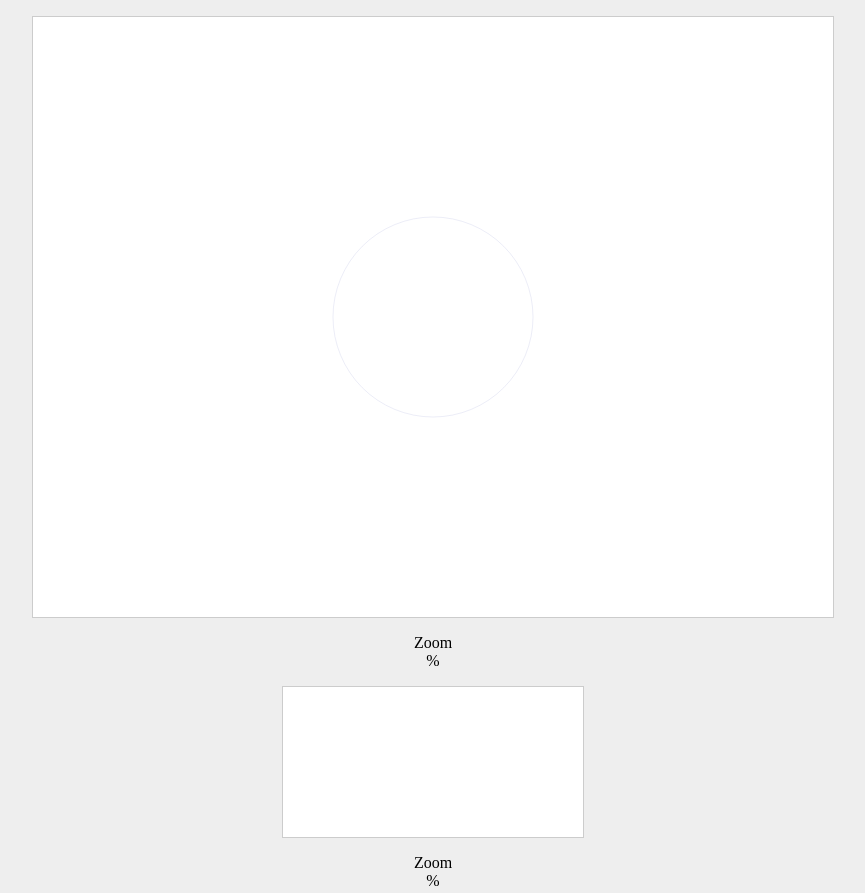
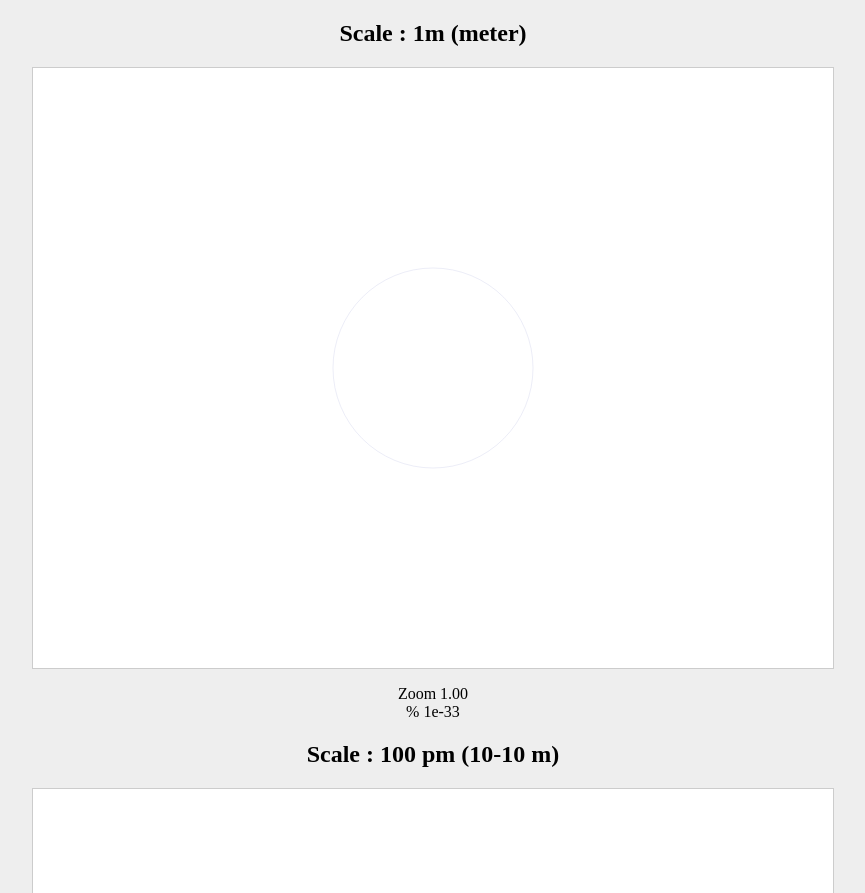
Before and after one commit to PierreMartin/Quantum-scale-zooming, a plain HTML site: page index.html in a window 1280 px wide. Shown: the top 893 px of the page, without its empty margins (207-1072 px from the left). Drawn offline with Linux system fonts and the light colour scheme.

Commit message:
Refacto for multiple canvas + display legends

```diff
--- a/index.html
+++ b/index.html
@@ -10,15 +10,27 @@
 </head>
 <body>
     <div>
-        <canvas id="canvas"></canvas>
+        <h2>Scale : 1m (meter)</h2>
+        <canvas id="canvas1"></canvas>
+        <div><span id="descib"></span></div>
         <div>Zoom <span id="legend"></span></div>
         <div>% <span id="percent"></span></div>
     </div>
 
     <div>
+        <h2>Scale : 100 pm (10-10 m)</h2>
         <canvas id="canvas2"></canvas>
+        <div><span id="descib2"></span></div>
         <div>Zoom <span id="legend2"></span></div>
-        <div>% <span id="legendPercent2"></span></div>
+        <div>% <span id="percent2"></span></div>
+    </div>
+
+    <div>
+        <h2>Scale : 1 fm</h2>
+        <canvas id="canvas3"></canvas>
+        <div><span id="descib3"></span></div>
+        <div>Zoom <span id="legend3"></span></div>
+        <div>% <span id="percent3"></span></div>
     </div>
 
     <script src="js/main.js" type="text/javascript" charset="utf-8"></script>
--- a/js/main.js
+++ b/js/main.js
@@ -1,79 +1,87 @@
-const canvas = document.getElementById('canvas');
+const canvas1 = document.getElementById('canvas1');
 const canvas2 = document.getElementById('canvas2');
-const legend = document.getElementById('legend');
-const percent = document.getElementById('percent');
-const legend2 = document.getElementById('legend2');
-const percent2 = document.getElementById('percent2');
+const canvas3 = document.getElementById('canvas3');
+const descib = [document.getElementById('descib'), document.getElementById('descib2'), document.getElementById('descib3')];
+const legend = [document.getElementById('legend'), document.getElementById('legend2'), document.getElementById('legend3')];
+const percent = [document.getElementById('percent'), document.getElementById('percent2'), document.getElementById('percent3')];
 
-const initScales = [ // -2 from initSizes
-	1e-33,
-	1e-21
-];
-const initSizes = [ // TODO mettre arr d'object
-	1e+35, // 1m
-	1e+34, // 10cm
-	1e+25, // atom
-	1e+23, // end
-];
-
-let ctx;
+let ctx = [];
+let zooming = [1, 1e+10, 1e+17]; // TODO calculer ca
+let limit = [1e+12, 1e+24, 1e+36]; // TODO calculer ca
 
 const canvasArr = [
 	{
-		element: canvas,
+		element: canvas1,
 		initScale: 1e-33,
 		initSizes: [
-			1e+35, // 1m
-			1e+34, // 10cm
-			1e+25, // atom
-			1e+23, // end
+			{ unit: 1e+35, title: 'Ø: 1 meter' },
+			{ unit: 1e+34, title: 'Ø: 10 cm' },
+			{ unit: 1e+32, title: 'Ø: 1mm' },
+			{ unit: 1e+29, title: 'Ø: 0.000mm' },
+			{ unit: 1e+25, title: 'Ø: atom' },
+			{ unit: 1e+23, title: 'Ø: sub atom' }
 		]
 	},
 	{
 		element: canvas2,
 		initScale: 1e-21,
 		initSizes: [
-			1e+35, // 1m
-			1e+34, // 10cm
-			1e+25, // atom
-			1e+23, // end
+			{ unit: 1e+23, title: 'Ø: atom' },
+			{ unit: 1e+21, title: 'Ø: sub atom' },
+			{ unit: 1e+15, title: 'Ø: sub atom' },
+			{ unit: 1e+11, title: 'Ø: sub atom' }
+		]
+	},
+	{
+		element: canvas3,
+		initScale: 1e-9,
+		initSizes: [
+			{ unit: 1e+11, title: 'Ø: sub atom' },
+			{ unit: 1e+9, title: 'Ø: sub atom' },
+			{ unit: 100000, title: 'Ø: sub atom' },
+			{ unit: 1000, title: 'Ø: sub atom' },
+			{ unit: 1, title: 'Ø: Plank lengh' }
 		]
 	}
 ];
 
-let zooming = 1;
-canvas.width = 800;
-canvas.height = 600;
-const lastX = canvas.width / 2;
-const lastY = canvas.height / 2;
+for (let i = 0; i < canvasArr.length; i++) {
+	canvasArr[i].element.width = 800;
+	canvasArr[i].element.height = 600;
+}
+
+const lastX = 800 / 2;
+const lastY = 600 / 2;
 
 window.onload = () => {
-	/*
 	for (let i = 0; i < canvasArr.length; i++) {
-		init(canvasArr[i]);
-		draw(canvasArr[i]);
+		initCanvas(canvasArr[i], i);
+		draw(canvasArr[i], i);
+		displayLegends(canvasArr[i], i);
 
-		canvasArr[i].element.addEventListener('DOMMouseScroll', handleScroll, false);
-		canvasArr[i].element.addEventListener('mousewheel', handleScroll, false);
+		canvasArr[i].element.addEventListener('DOMMouseScroll', (evt) => {
+			const delta = evt.wheelDelta ? evt.wheelDelta / 40 : evt.detail ? -evt.detail : 0;
+			if (delta) zoom(delta, canvasArr[i], i);
+			return evt.preventDefault() && false;
+		}, false);
+
+		canvasArr[i].element.addEventListener('mousewheel', (evt) => {
+			const delta = evt.wheelDelta ? evt.wheelDelta / 40 : evt.detail ? -evt.detail : 0;
+			if (delta) zoom(delta, canvasArr[i], i);
+			return evt.preventDefault() && false;
+		}, false);
 	}
-	*/
-
-	init();
-	draw();
-
-	canvas.addEventListener('DOMMouseScroll', handleScroll, false);
-	canvas.addEventListener('mousewheel', handleScroll, false);
 };
 
-const init = () => {
-	ctx = canvas.getContext('2d');
-	trackTransforms(ctx);
+const initCanvas = (canvas, index) => {
+	ctx[index] = canvas.element.getContext('2d');
+	trackTransforms(ctx[index]);
 
 	// Scale:
-	const pt = ctx.transformedPoint(lastX, lastY);
-	ctx.translate(pt.x, pt.y);
-	ctx.scale(initScales[0], initScales[0]);
-	ctx.translate(-pt.x, -pt.y);
+	const pt = ctx[index].transformedPoint(lastX, lastY);
+	ctx[index].translate(pt.x, pt.y);
+	ctx[index].scale(canvas.initScale, canvas.initScale);
+	ctx[index].translate(-pt.x, -pt.y);
 };
 
 const trackTransforms = (ctx) => {
@@ -114,68 +122,72 @@ const trackTransforms = (ctx) => {
 	}
 };
 
-const draw = () => {
+const draw = (canvas, index) => {
 	// Clear the entire canvas
-	const p1 = ctx.transformedPoint(0, 0);
-	const p2 = ctx.transformedPoint(canvas.width, canvas.height);
-	ctx.clearRect(p1.x, p1.y, p2.x - p1.x, p2.y - p1.y);
-	ctx.save();
+	const p1 = ctx[index].transformedPoint(0, 0);
+	const p2 = ctx[index].transformedPoint(canvas.element.width, canvas.element.height);
+	ctx[index].clearRect(p1.x, p1.y, p2.x - p1.x, p2.y - p1.y);
+	ctx[index].save();
 
 	/*
-	ctx.beginPath();
-	ctx.lineWidth = 0.1;
-	ctx.moveTo(400,350);
-	ctx.lineTo(400,300);
-	ctx.stroke();
-	ctx.save();
+	ctx[index].beginPath();
+	ctx[index].lineWidth = 0.1;
+	ctx[index].moveTo(400,350);
+	ctx[index].lineTo(400,300);
+	ctx[index].stroke();
+	ctx[index].save();
 
-	ctx.beginPath();
-	ctx.translate(400, 300);
-	ctx.lineWidth = 0.001;
+	ctx[index].beginPath();
+	ctx[index].translate(400, 300);
+	ctx[index].lineWidth = 0.001;
 	for (let i = 0; i < 360; i++) {
-			ctx.rotate(i * Math.PI / 180);
-			ctx.moveTo(1, 0);
-			ctx.lineTo(0.1, 0);
-			ctx.rotate(-1 * i * Math.PI / 180);
+			ctx[index].rotate(i * Math.PI / 180);
+			ctx[index].moveTo(1, 0);
+			ctx[index].lineTo(0.1, 0);
+			ctx[index].rotate(-1 * i * Math.PI / 180);
 	}
 
-	ctx.stroke();
-	ctx.restore();
+	ctx[index].stroke();
+	ctx[index].restore();
 	*/
 
-	for (let i = 0; i < initSizes.length; i++) {
-		// ctx.font = '3000000px Arial';
-		// ctx.fillText('Hello world', 400, 299);
+	for (let i = 0; i < canvas.initSizes.length; i++) {
+		// ctx[index].font = '3000000px Arial';
+		// ctx[index].fillText('Hello world', 400, 299);
 
-		ctx.beginPath();
-		ctx.strokeStyle = '#3540aa';
-		ctx.lineWidth = initSizes[i] / 1000;
-		ctx.arc(400, 300, initSizes[i], 0, Math.PI * 2);
-		ctx.stroke();
+		ctx[index].beginPath();
+		ctx[index].strokeStyle = '#3540aa';
+		ctx[index].lineWidth = canvas.initSizes[i].unit / 1000;
+		ctx[index].arc(400, 300, canvas.initSizes[i].unit, 0, Math.PI * 2);
+		ctx[index].stroke();
 	}
 };
 
-const zoom = (clicks) => {
+displayLegends = (canvas, index) => {
+	for (let i = 0; i < canvas.initSizes.length; i++) {
+		if (1e+35 / canvas.initSizes[i].unit < zooming[index]) {
+			descib[index].innerText = canvas.initSizes[i].title;
+		}
+	}
+
+	legend[index].innerText = zooming[index].toFixed(2).toString().replace(/\B(?=(\d{3})+(?!\d))/g, ' ');
+	percent[index].innerText = (zooming[index] / canvas.initSizes[0].unit) * 100;
+};
+
+const zoom = (clicks, canvas, index) => {
 	const scaleFactor = 1.05;
-	const pt = ctx.transformedPoint(lastX, lastY);
+	const pt = ctx[index].transformedPoint(lastX, lastY);
 	const factor = Math.pow(scaleFactor, clicks);
 
-	ctx.translate(pt.x, pt.y);
-	ctx.scale(factor, factor);
-	ctx.translate(-pt.x, -pt.y);
+	ctx[index].translate(pt.x, pt.y);
+	ctx[index].scale(factor, factor);
+	ctx[index].translate(-pt.x, -pt.y);
 
-	zooming *= factor;
+	zooming[index] *= factor;
 
 	// Stop:
-	if (zooming > 1e+12) return;
+	if (zooming[index] > limit[index]) return;
 
-	legend.innerText = zooming.toFixed(2).toString().replace(/\B(?=(\d{3})+(?!\d))/g, ' ');
-	percent.innerText = (zooming / initSizes[0]) * 100;
-	draw();
+	displayLegends(canvas, index);
+	draw(canvas, index);
 };
-
-const handleScroll = (evt) => {
-	const delta = evt.wheelDelta ? evt.wheelDelta / 40 : evt.detail ? -evt.detail : 0;
-	if (delta) zoom(delta);
-	return evt.preventDefault() && false;
-};
```
